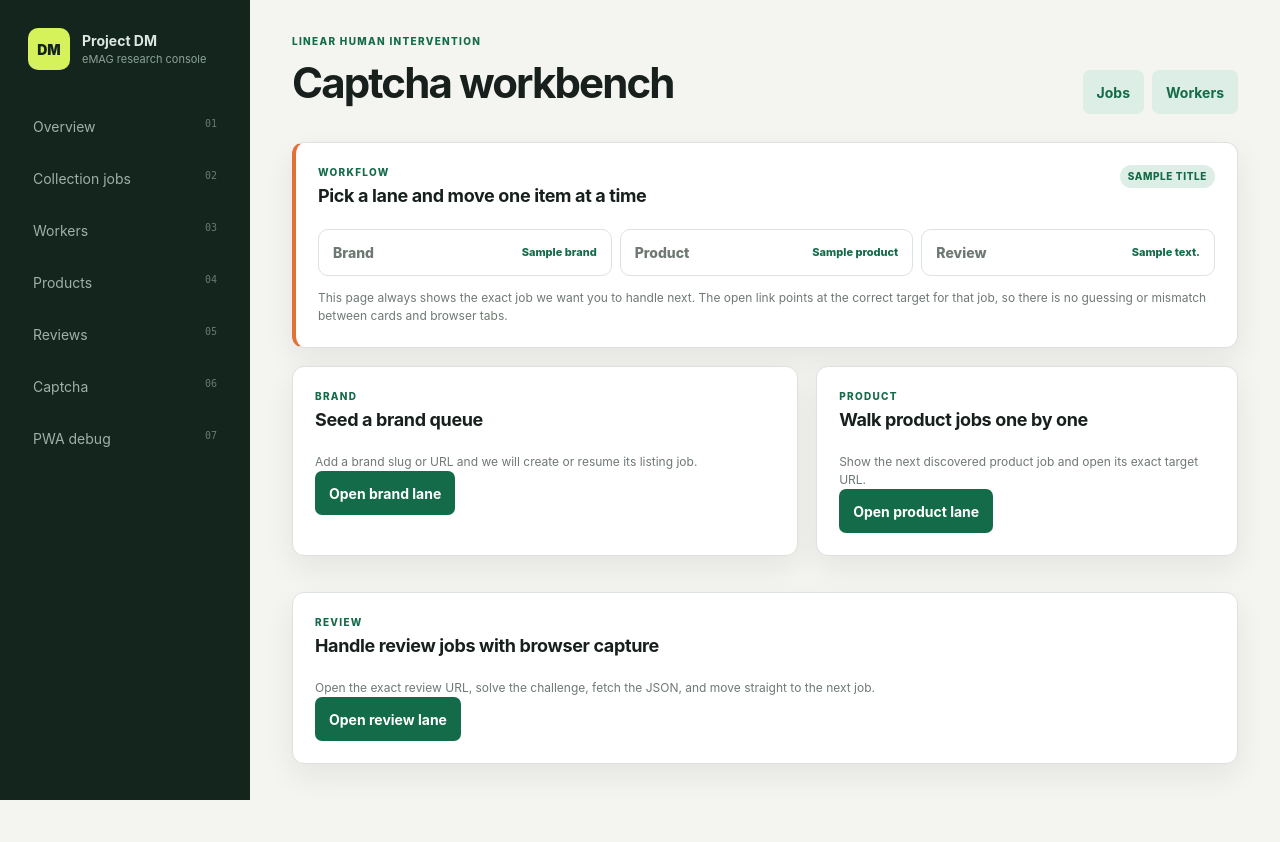
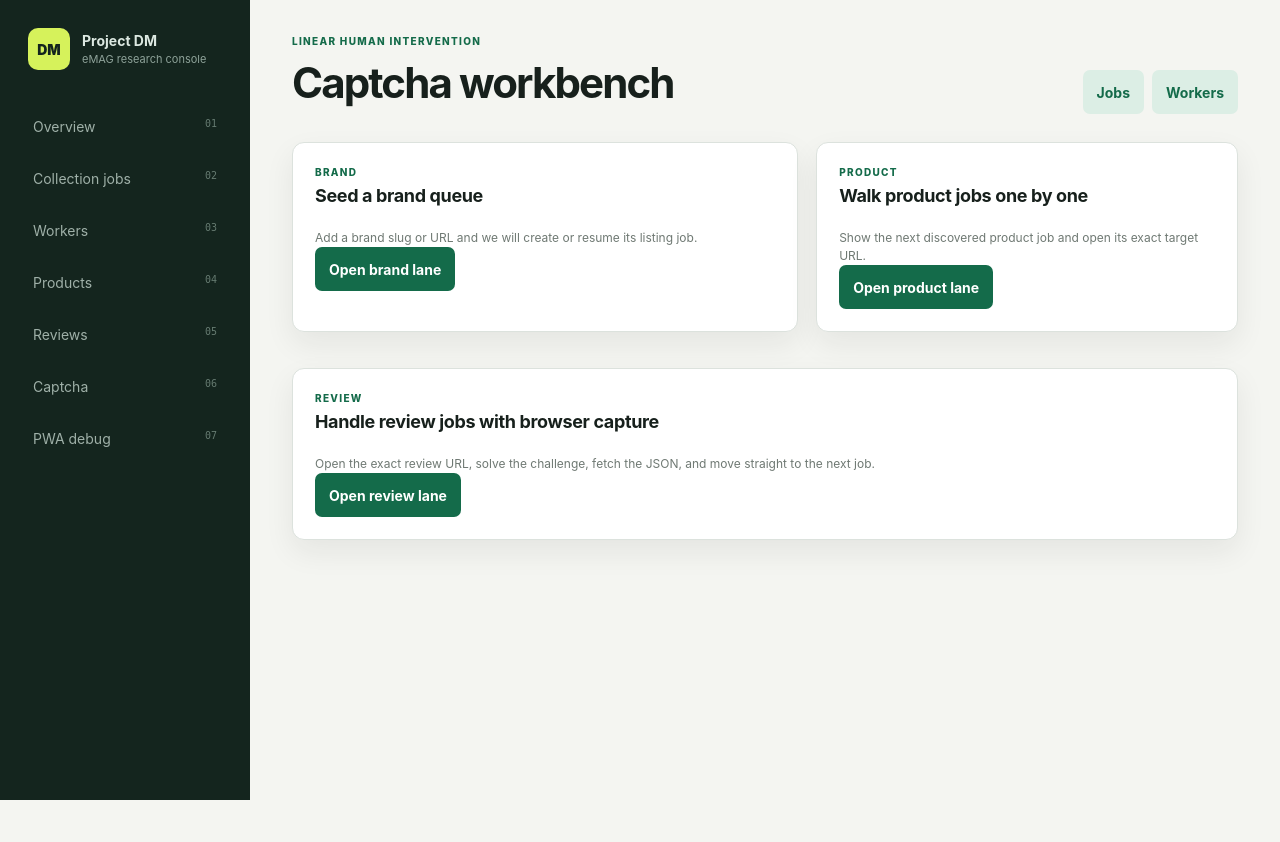
Before and after one commit to AndyStan112/project_dm, a FastAPI app: template src/project_dm/web/templates/captcha.html in a window 1280 px wide. After the commit the page ends 800 px from the top, so only its background shows below. Run offline with FastAPI, Linux system fonts and the light colour scheme; the template is opened without the code that fills it: most values are stand-ins (such as "Sample title", 1, 10 or a date in 2020).

Commit message:
modif capcha.html

```diff
--- a/src/project_dm/web/templates/captcha.html
+++ b/src/project_dm/web/templates/captcha.html
@@ -7,22 +7,6 @@
   <a class="button secondary" href="/workers">Workers</a>
 {% endblock %}
 {% block content %}
-<section class="panel notice-panel">
-  <div class="panel-heading">
-    <div>
-      <p class="eyebrow">Workflow</p>
-      <h2>Pick a lane and move one item at a time</h2>
-    </div>
-    <span class="panel-tag">{{ title }}</span>
-  </div>
-  <div class="captcha-tabs">
-    <a class="captcha-tab {{ 'active' if kind == 'brand' else '' }}" href="/captcha/brand">Brand <small>{{ counts.brand if counts is defined else '' }}</small></a>
-    <a class="captcha-tab {{ 'active' if kind == 'product' else '' }}" href="/captcha/product">Product <small>{{ counts.product if counts is defined else '' }}</small></a>
-    <a class="captcha-tab {{ 'active' if kind == 'review' else '' }}" href="/captcha/review">Review <small>{{ counts.review if counts is defined else '' }}</small></a>
-  </div>
-  <p class="hint">This page always shows the exact job we want you to handle next. The open link points at the correct target for that job, so there is no guessing or mismatch between cards and browser tabs.</p>
-</section>
-
 {% if not kind %}
 <section class="two-column">
   <article class="panel">
```
